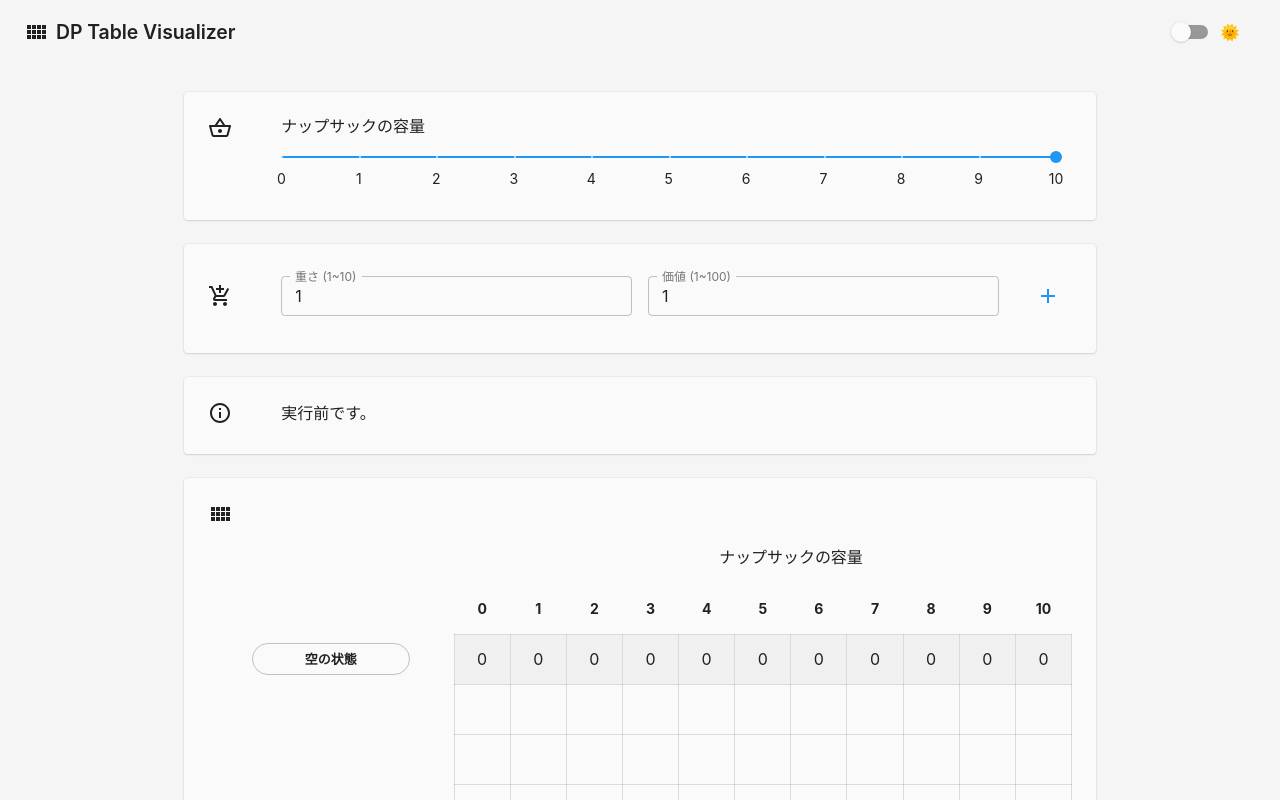
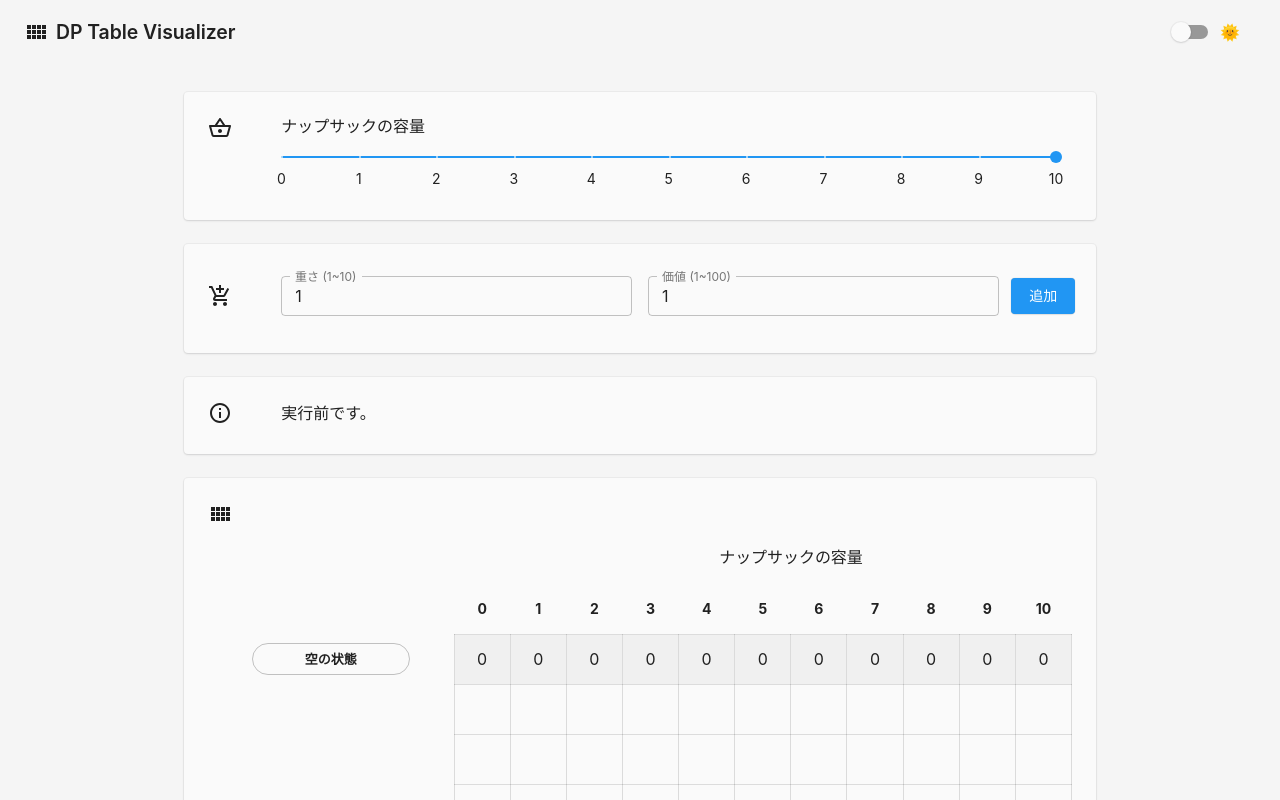
Before and after one commit to yukiyokotani/dp-visualizer, a React (Vite) app: page / in a window 1280 px wide. Shown: the top 800 px of the page. Built offline with nearby package versions, Linux system fonts and the light colour scheme.

Commit message:
追加ボタン修正

```diff
--- a/src/features/condition/Form.tsx
+++ b/src/features/condition/Form.tsx
@@ -2,11 +2,10 @@ import React, { useCallback, useContext } from 'react';
 import { createStyles, makeStyles } from '@material-ui/core/styles';
 import TextField from '@material-ui/core/TextField';
 import Grid from '@material-ui/core/Grid';
-import { Box, Card, IconButton } from '@material-ui/core';
+import { Box, Button, Card } from '@material-ui/core';
 import { useDispatch, useSelector } from 'react-redux';
 import { useSnackbar } from 'notistack';
 import { useForm, Controller } from 'react-hook-form';
-import AddIcon from '@material-ui/icons/Add';
 import AddShoppingCartIcon from '@material-ui/icons/AddShoppingCart';
 import conditionSlice, { ConditionState, Item } from './conditionSlice';
 import { RootState } from '../../utils/store';
@@ -19,8 +18,7 @@ const useStyles = makeStyles(() =>
       margin: '16px 16px 16px 0px',
     },
     buttonBox: {
-      minWidth: '48px',
-      margin: '4px 0px',
+      marginTop: '10px',
     },
     textField: {
       minWidth: '100px',
@@ -69,9 +67,20 @@ const Form: React.FC = () => {
     enqueueSnackbar('値が不正です。', { variant: 'error' });
   }, [enqueueSnackbar]);
 
+  const handleKeyDown = useCallback(
+    (e: React.KeyboardEvent<HTMLDivElement>) => {
+      if (e.code === 'Enter') {
+        e.target.dispatchEvent(new Event('submit'));
+        handleSubmit(onSuccess, onError);
+      }
+    },
+    [handleSubmit, onError, onSuccess]
+  );
+
   return (
     <Card>
       <Box p={isMobile ? 2 : 3}>
+        <form onSubmit={handleSubmit(onSuccess, onError)}>
           <Grid container spacing={2}>
             <Grid item xl={1} sm={1} xs={2}>
               <Box className={classes.icon}>
@@ -105,6 +114,7 @@ const Form: React.FC = () => {
                     fullWidth
                     error={!!errors.weight}
                     helperText={errors.weight?.message}
+                    onKeyDown={handleKeyDown}
                   />
                 }
               />
@@ -136,24 +146,34 @@ const Form: React.FC = () => {
                     fullWidth
                     error={!!errors.worth}
                     helperText={errors.worth?.message}
+                    onKeyDown={handleKeyDown}
                   />
                 }
               />
             </Grid>
-          <Grid item xl={1} sm={1} xs={2} container justifyContent="flex-end">
-            <Box className={classes.buttonBox}>
-              <IconButton
+            <Grid
+              item
+              xl={1}
+              sm={1}
+              xs={2}
+              container
+              justifyContent="center"
+              alignContent="flex-start"
+              className={classes.buttonBox}
+            >
+              <Button
+                type="submit"
+                variant="contained"
                 color="primary"
                 disabled={
                   condition.eval !== 'BEFORE' && condition.eval !== 'COMPLETE'
                 }
-                onClick={handleSubmit(onSuccess, onError)}
               >
-                <AddIcon />
-              </IconButton>
-            </Box>
+                追加
+              </Button>
             </Grid>
           </Grid>
+        </form>
       </Box>
     </Card>
   );
--- a/src/utils/theme.ts
+++ b/src/utils/theme.ts
@@ -1,5 +1,5 @@
 import {
-  createMuiTheme,
+  createTheme,
   Theme,
   colors,
   responsiveFontSizes,
@@ -120,7 +120,7 @@ const themeConfigs: {
 const theme = (mode: 'light' | 'dark'): Theme => {
   const themeConfig = themeConfigs.find((c) => c.mode === mode);
 
-  return responsiveFontSizes(createMuiTheme({ ...baseConfig, ...themeConfig }));
+  return responsiveFontSizes(createTheme({ ...baseConfig, ...themeConfig }));
 };
 
 export default theme;
```
Lines whose indentation alone changed are shown as unchanged.
